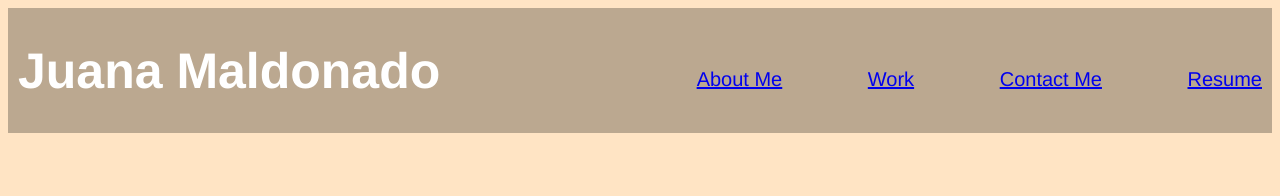
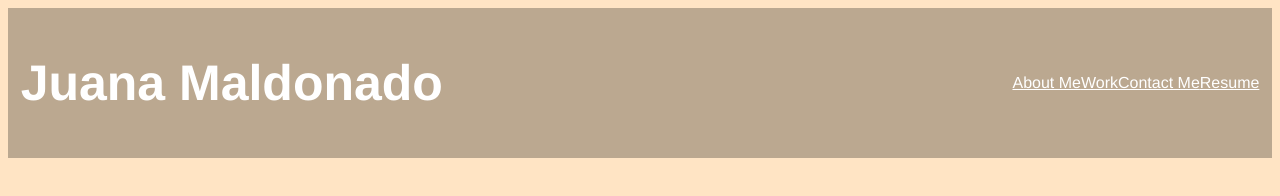
Before and after one commit to Miguelan3l/My-Portfolio, a plain HTML site: page index.html in a window 1280 px wide. Drawn offline with Linux system fonts and the light colour scheme.

Commit message:
nav bar update

```diff
--- a/assets/css/style.css
+++ b/assets/css/style.css
@@ -1,27 +1,27 @@
 body {
     background-color: bisque;
+
 }
 header {
     font-family:'Franklin Gothic Medium', 'Arial Narrow', Arial, sans-serif;
-    font-size: 25px;
     background-color: rgb(187, 168, 144);
-    color:white
+    align-items: center;
+    display:flex;
+    justify-content: space-between;
+    color:white;
+    padding:1%;
 }
 h1 {
-    display: inline-block;
-    margin-left: 10px;
-}
-.nav {
-    font-size: 20px;
-    font-family: 'Franklin Gothic Medium', 'Arial Narrow', Arial, sans-serif;
-    float:right;
-    padding-top: 40px;
-    margin-right: 10px;
+    font-size: 50px;
 
 }
-.nav li {
+nav ul {
+    display: flex;
+    justify-content: space-between;
     list-style-type: none;
-    display: inline-block;
-    padding-left: 80px;
 
 }
+nav a {
+    color:white;
+
+}
--- a/index.html
+++ b/index.html
@@ -9,20 +9,14 @@
         <header>
             <h1>Juana Maldonado</h1>
           <!------------------Navbar---------------->
-                <ul class="nav">
-                    <li>
-                        <a href="#">About Me</a>
-                    </li>
-                    <li>
-                        <a href="#">Work</a>
-                    </li>
-                        <li>
-                        <a href="#">Contact Me</a>
-                    </li>
-                    <li>
-                        <a href="#">Resume</a>
-                    </li>
-                </ul>
+          <nav>
+            <ul>
+                <li><a href="#">About Me</a></li>
+                <li><a href="#">Work</a></li>
+                <li><a href="#">Contact Me</a></li>
+                <li><a href="#">Resume</a></li>
+            </ul>
+        </nav>
         </header>
     </body>
 
```
